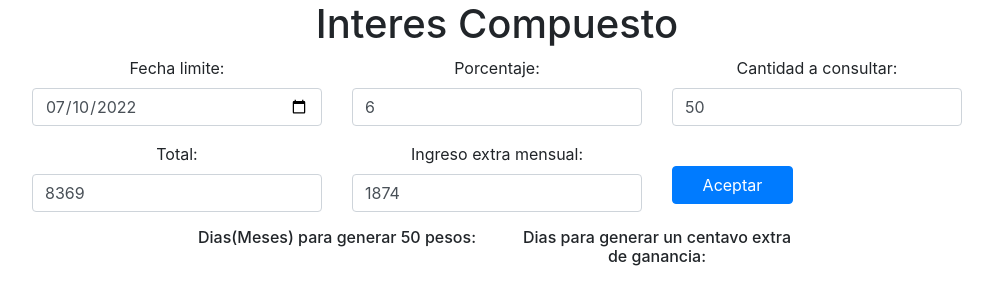
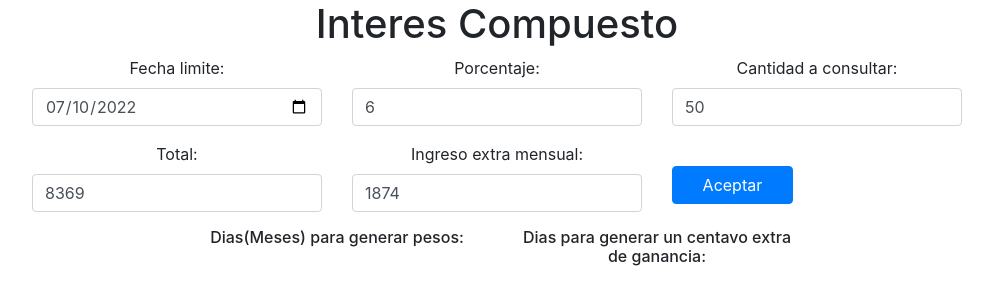
Before and after one commit to alfredoperaltag/interes-compuesto, a React (Create React App) app in the folder inversion/: page / in a window 1280 px wide. Shown: the top 304 px of the page, without its empty margins (143-1136 px from the left). Built offline with nearby package versions, Linux system fonts and the light colour scheme.

Commit message:
separacion del formulario

```diff
--- /dev/null
+++ b/inversion/src/components/chartForm/chartForm.js
@@ -0,0 +1,55 @@
+import React, { Component } from 'react'
+
+import Input from '../forms/inputs/input'
+
+class ChartForm extends Component {
+    state = {
+        calendario: "2022-07-10",
+        total: 8369,
+        porcentaje: 6,
+        ingresoExtraMensual: 1874,
+        cantidadConsultar: 50
+    }
+
+    handleInputChange = (event) => {
+        const target = event.target
+        const id = target.id
+        this.setState({
+            [id]: target.value
+        })
+        //this.props.inversion(this.state)
+    }
+
+    handleSubmit = (event) => {
+        event.preventDefault();
+        this.props.inversion(this.state)
+    }
+
+    render() {
+        return (
+            <form onSubmit={this.handleSubmit}>
+                <div className="row">
+                    <div className="col">
+                        <h1>Interes Compuesto</h1>
+                    </div>
+                </div>
+                <div className="row justify-content-center">
+                    <div className="col-sm-12 col-md-3">
+                        <Input type="date" id="calendario" value={this.state.calendario} onChange={this.handleInputChange}>Fecha limite: </Input>
+                        <Input type="number" min="0" id="total" value={this.state.total} onChange={this.handleInputChange}>Total: </Input>
+                    </div>
+                    <div className="col-sm-12 col-md-3">
+                        <Input type="number" min="0" id="porcentaje" value={this.state.porcentaje} onChange={this.handleInputChange}>Porcentaje: </Input>
+                        <Input type="number" min="0" id="ingresoExtraMensual" value={this.state.ingresoExtraMensual} onChange={this.handleInputChange}>Ingreso extra mensual: </Input>
+                    </div>
+                    <div className="col-sm-12 col-md-3">
+                        <Input type="number" min="0" id="cantidadConsultar" value={this.state.cantidadConsultar} onChange={this.handleInputChange}>Cantidad a consultar: </Input>
+                        <button type="submit" className="col-sm-3 col-md-5 btn btn-primary float-left mt-4">Aceptar</button>
+                    </div>
+                </div>
+            </form>
+        )
+    }
+}
+
+export default ChartForm
--- a/inversion/src/components/forms/form.js
+++ b/inversion/src/components/forms/form.js
@@ -1,48 +1,29 @@
 import React from 'react'
-import Input from './inputs/input'
 import Charts from '../charts/charts'
 import moment from 'moment'
+import ChartForm from '../chartForm/chartForm'
 
 class Form extends React.Component {
   constructor(props) {
     super(props)
     this.state = {
-      dateStart: moment(),
-      calendario: "2022-07-10",
-      total: 8369,
-      porcentaje: 6,
-      ingresoExtraMensual: 1874,
-      cantidadConsultar: 50,
       datos: [],
       meses: [],
       inicial: [],
       ingresoExtraMes: [],
       labelCantidadConsultada: "",
       labelGenerarCentavo: "",
+      cantidadConsultar: ""
     }
   }
 
-  handleInputChange = async (event) => {
-    const target = event.target
-    const id = target.id
-    await this.setState({
-      [id]: target.value
-    })
-    this.inversion()
-  }
-
-  handleSubmit = async (event) => {
-    await event.preventDefault();
-    this.inversion()
-  }
-
-  inversion = () => {
-    let calendario = moment(this.state.calendario)
-    let days = calendario.diff(this.state.dateStart, 'days')
-    let total = parseInt(this.state.total)
-    let porcentaje = parseInt(this.state.porcentaje)
-    let ingresoExtraMensual = parseInt(this.state.ingresoExtraMensual)
-    let cantidadAConsultarPesos = parseInt(this.state.cantidadConsultar)
+  inversion = formState => {
+    let calendario = moment(formState.calendario)
+    let days = calendario.diff(moment(), 'days')
+    let total = parseInt(formState.total)
+    let porcentaje = parseInt(formState.porcentaje)
+    let ingresoExtraMensual = parseInt(formState.ingresoExtraMensual)
+    let cantidadAConsultarPesos = parseInt(formState.cantidadConsultar)
     let dineroInicial = total
     let gananciaDia = 0
     let gananciasTotales = 0
@@ -93,34 +74,14 @@ class Form extends React.Component {
       meses,
       ingresoExtraMes,
       labelGenerarCentavo: diasGenerarCentavo,
-      labelCantidadConsultada: diasGenerarCantidad
+      labelCantidadConsultada: diasGenerarCantidad,
+      cantidadConsultar: formState.cantidadConsultar
     })
   }
 
   render() {
-
-
-    return <form onSubmit={this.handleSubmit}>
-      <div className="row">
-        <div className="col">
-          <h1>Interes Compuesto</h1>
-        </div>
-      </div>
-      <div className="row justify-content-center">
-        <div className="col-sm-12 col-md-3">
-          <Input type="date" id="calendario" value={this.state.calendario} onChange={this.handleInputChange}>Fecha limite: </Input>
-          <Input type="number" min="0" id="total" value={this.state.total} onChange={this.handleInputChange}>Total: </Input>
-        </div>
-        <div className="col-sm-12 col-md-3">
-          <Input type="number" min="0" id="porcentaje" value={this.state.porcentaje} onChange={this.handleInputChange}>Porcentaje: </Input>
-          <Input type="number" min="0" id="ingresoExtraMensual" value={this.state.ingresoExtraMensual} onChange={this.handleInputChange}>Ingreso extra mensual: </Input>
-        </div>
-        <div className="col-sm-12 col-md-3">
-          <Input type="number" min="0" id="cantidadConsultar" value={this.state.cantidadConsultar} onChange={this.handleInputChange}>Cantidad a consultar: </Input>
-          <button type="submit" className="col-sm-3 col-md-5 btn btn-primary float-left mt-4">Aceptar</button>
-        </div>
-      </div>
-      <div>
+    return <div>
+      <ChartForm inversion={this.inversion} />
       <div className="row justify-content-center">
         <div className="col-md-3">
           <h6>Dias(Meses) para generar {this.state.cantidadConsultar} pesos: <strong>{this.state.labelCantidadConsultada}</strong></h6>
@@ -129,9 +90,13 @@ class Form extends React.Component {
           <h6>Dias para generar un centavo extra de ganancia: <strong>{this.state.labelGenerarCentavo}</strong></h6>
         </div>
       </div>
-        <Charts datos={this.state.datos} meses={this.state.meses} inicial={this.state.inicial} ingresoExtraMensual={this.state.ingresoExtraMes} />
+      <Charts
+        datos={this.state.datos}
+        meses={this.state.meses}
+        inicial={this.state.inicial}
+        ingresoExtraMensual={this.state.ingresoExtraMes}
+      />
     </div>
-    </form>
   }
 }
 
```
Lines whose indentation alone changed are shown as unchanged.
